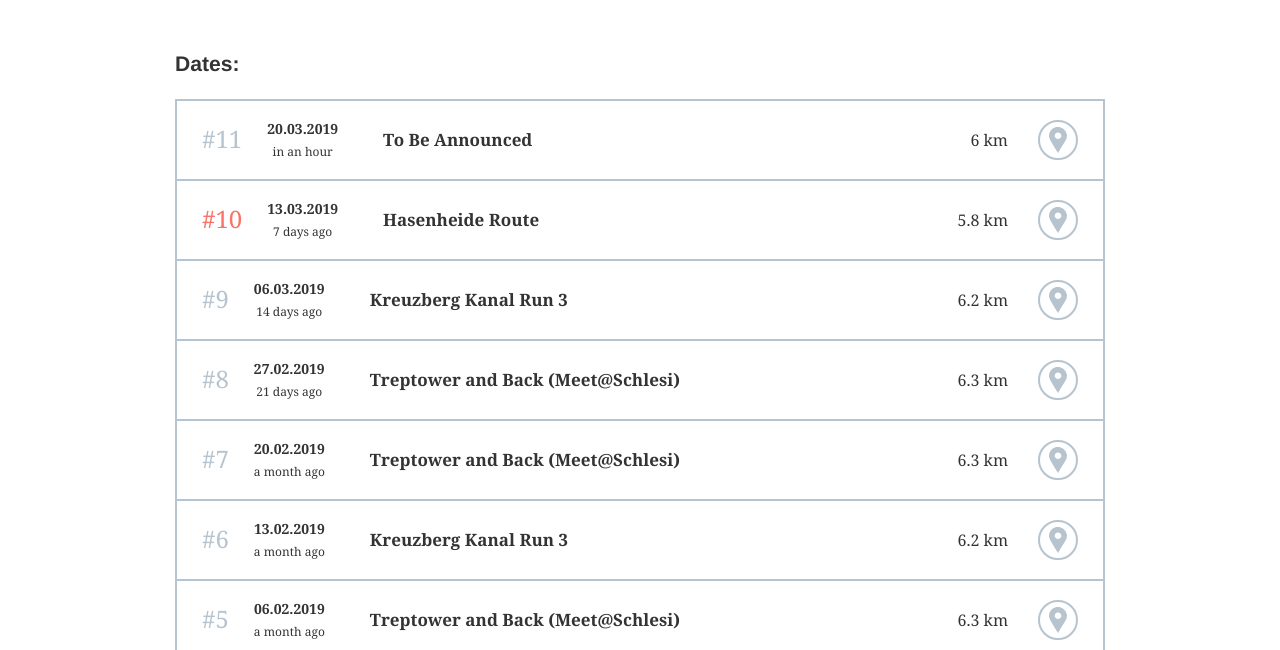
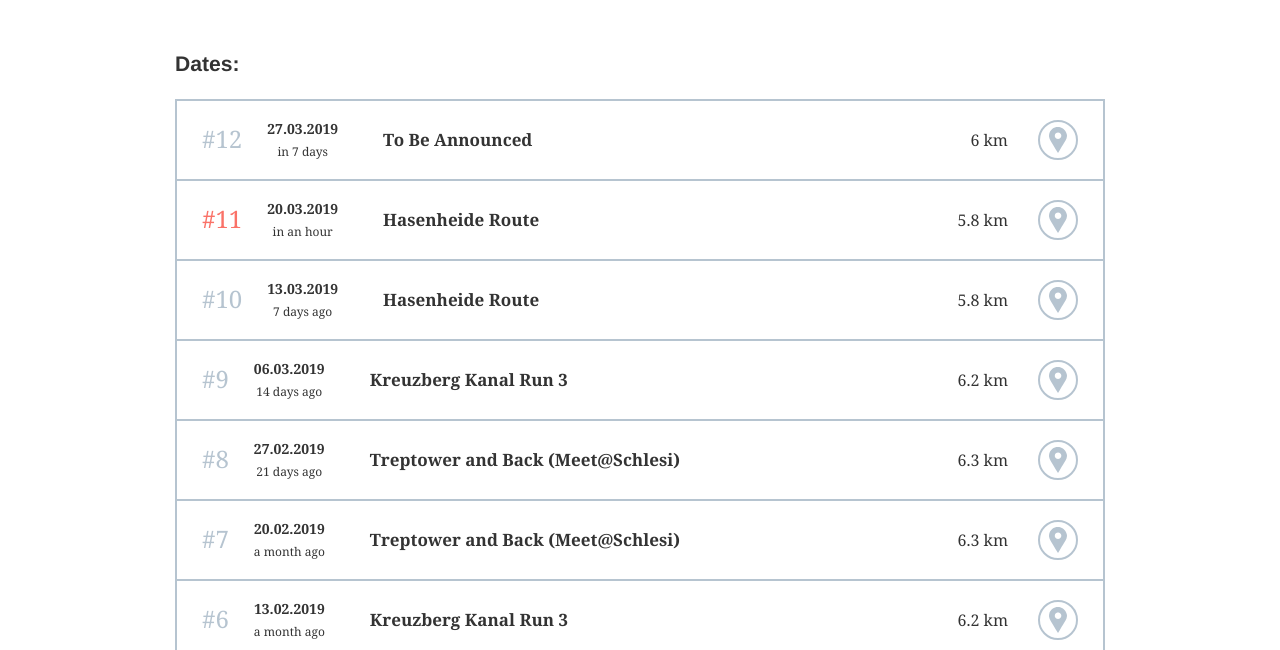
Before and after one commit to 0xsven/runafterwork, a Gatsby site: page / in a window 1280 px wide. Shown: the part 150-800 px from the top of the page. Built offline with nearby package versions, Linux system fonts and the light colour scheme; Gatsby itself is replaced by a stand-in of ours.

Commit message:
More dates

```diff
--- a/src/data/dates.js
+++ b/src/data/dates.js
@@ -1,13 +1,20 @@
 const dates = [
   {
     highlight: false,
-    date: '2019-03-20T19:00:00.000Z',
+    date: '2019-03-27T19:00:00.000Z',
     route: 'To Be Announced',
     distance: 6000,
     komootId: undefined,
   },
   {
     highlight: true,
+    date: '2019-03-20T19:00:00.000Z',
+    route: 'Hasenheide Route',
+    distance: 5800,
+    komootId: 58616724,
+  },
+  {
+    highlight: false,
     date: '2019-03-13T19:00:00.000Z',
     route: 'Hasenheide Route',
     distance: 5800,
```
